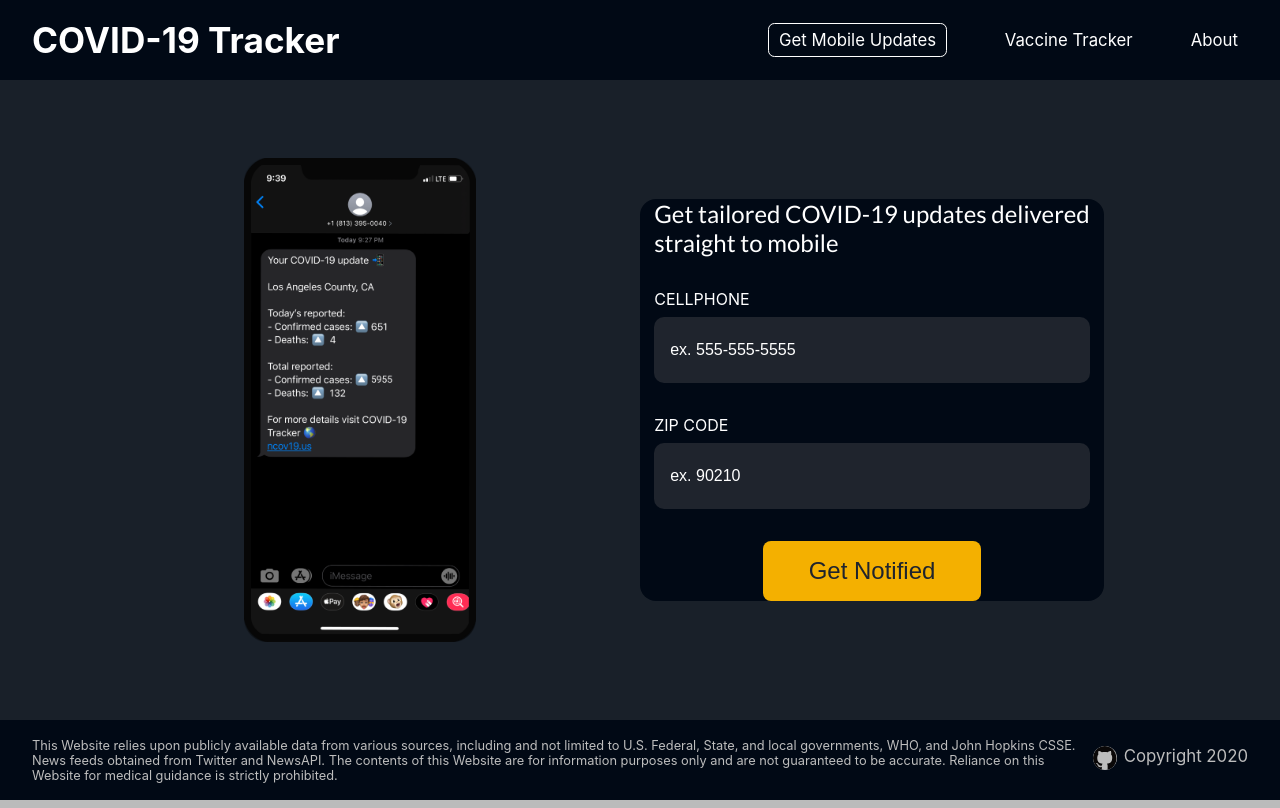
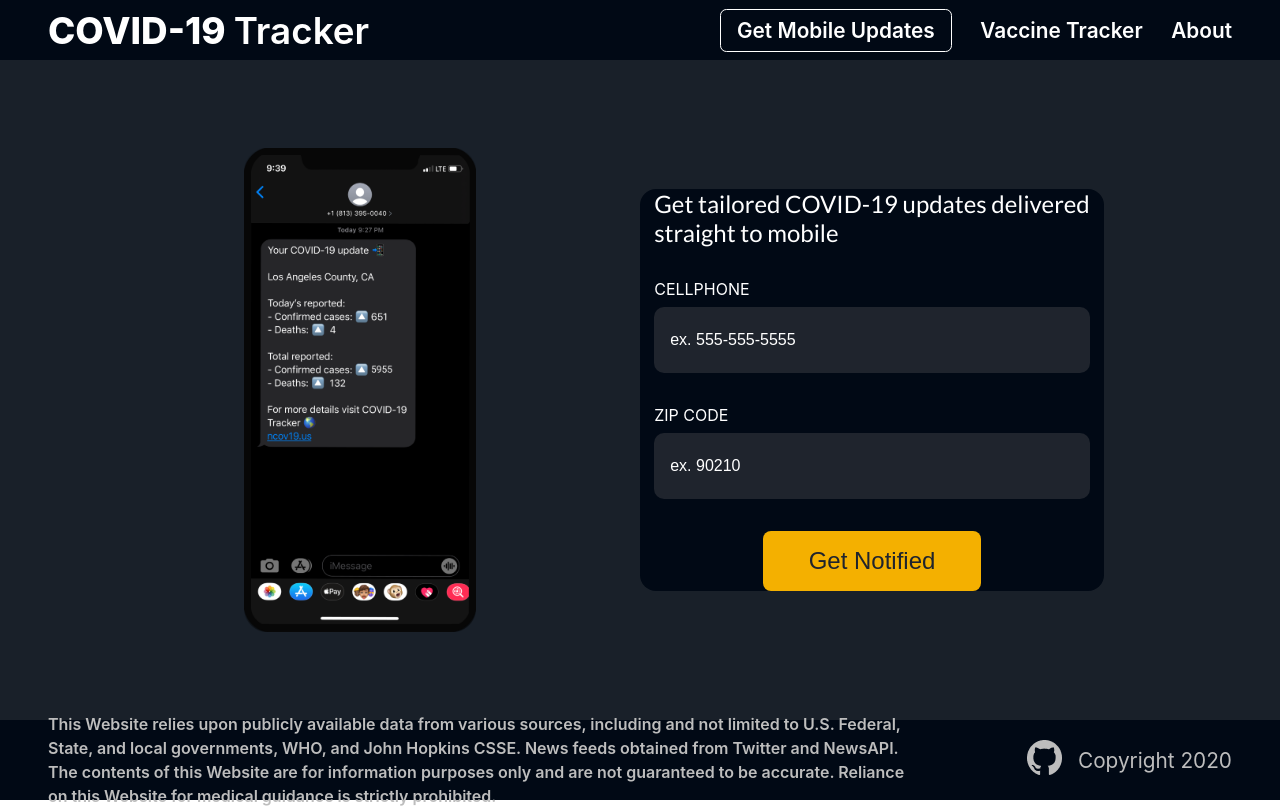
Before and after one commit to ncov19-us/ncov19-sms-bot-fontend, a React (Create React App) app: page / in a window 1280 px wide. Built offline with nearby package versions, Linux system fonts and the light colour scheme.

Commit message:
style: continuity styling tweaks to better match dashboard
Removed instances of "px" being used
Adjust various padding/margin on header and footer

```diff
--- a/src/App.jsx
+++ b/src/App.jsx
@@ -27,21 +27,22 @@
 
   const handleSubmit = e => {
     e.preventDefault();
-    alert("Success, you are now added to the messaging list")
-    // axios
-    //   .post(`${process.env.REACT_APP_API_URL}/sms/web`, state)
-    //   .then(alert("Thank you for subscribing"))
-    //   .catch(e => {
-    //     console.log("AN ERROR WHILE POSTING TO DATABASE", e)
-    //     alert("Sorry, an error happened on our end, please try again later")
-    //   });
+    console.log('req url', process.env.REACT_APP_API_URL)
+    axios
+      .post(`${process.env.REACT_APP_API_URL}/sms/web`, state)
+      .then(res => {
+        console.log(res);
+      })
+      .catch(err => {
+        console.log(err);
+      });
   };
-
+  console.log(state)
   return (
     <div className="App">
       {/* <Navbar/> */}
       <Header />
-      <main class="cta-section">
+      <main className="cta-section">
         <div className="cta-wrapper">
           <div className="img-wrapper">
             <img src={Phone} alt="phone demo of app" className="phone" />
--- a/src/App.scss
+++ b/src/App.scss
@@ -16,7 +16,7 @@
 
   .cta-section {
 
-    height: 80vh;
+    height: 82.5vh;
     display: flex;
     justify-content: center;
     align-items: center;
--- a/src/components/Footer/Footer.jsx
+++ b/src/components/Footer/Footer.jsx
@@ -2,7 +2,7 @@
 import React from "react";
 
 // github icon'
-import github from  "../../assets/github.svg";
+import github from  "../../assets/github.png";
 
 import "../Styles.scss";
 
@@ -11,13 +11,7 @@
 		<div className="foot">
 			<div className="foot-content">
 				<p>
-					This Website relies upon publicly available data from
-					various sources, including and not limited to U.S. Federal,
-					State, and local governments, WHO, and John Hopkins CSSE.
-					News feeds obtained from Twitter and NewsAPI. The contents
-					of this Website are for information purposes only and are
-					not guaranteed to be accurate. Reliance on this Website for
-					medical guidance is strictly prohibited.
+				This Website relies upon publicly available data from various sources, including and not limited to U.S. Federal, State, and local governments, WHO, and John Hopkins CSSE. News feeds obtained from Twitter and NewsAPI. The contents of this Website are for information purposes only and are not guaranteed to be accurate. Reliance on this Website for medical guidance is strictly prohibited.
 				</p>
 			</div>
 			<div className="foot-copyright">
@@ -25,7 +19,7 @@
 					href="https://github.com/ncov19-us/ncov19-sms-bot-frontend"
 					alt="github-project"
 				>
-					<img src={github} alt="project-covid19-vaccine" />
+					<img src={github} alt="project-covid19-vaccine" className="github-logo" />
 				</a>
 				<p>Copyright 2020</p>
 			</div>
--- a/src/components/Header/Header.jsx
+++ b/src/components/Header/Header.jsx
@@ -22,16 +22,16 @@
   return (
     <div className="menubar">
       <div className="title">
-        <a href="#" className="title-link">
-          <h1 className="title-name">COVID-19 Tracker</h1>
+        <a href="https://ncov19.us" className="title-link">
+          <h1 className="title-name">COVID-19 <span className="title-span">Tracker</span></h1>
         </a>
       </div>
       <nav className="menubar-links">
-        <a className="menubar-link" href="#" alt="mobile-sms" id="sms-btn">
+        <a className="menubar-link" href="https://sms.ncov19.us" alt="mobile-sms" id="sms-btn">
           Get Mobile Updates
         </a>
-        <a className="menubar-link" href="#">Vaccine Tracker</a>
-        <a className="menubar-link" href="#">About</a>
+        <a className="menubar-link" href="https://vaccine.ncov19.us/">Vaccine Tracker</a>
+        <a className="menubar-link" href="https://ncov19.us/about">About</a>
       </nav>
       {/* <div className="mobile">
         <Modal trigger={<img src={burger} alt="menu-trigger" />} basic>
--- a/src/components/Navbar/Navbar.jsx
+++ b/src/components/Navbar/Navbar.jsx
@@ -1,22 +1,22 @@
-import React from 'react'
-import "./Navbar.scss"
+// import React from 'react'
+// import "./Navbar.scss"
 
-function Navbar(){
-  return(
-    <header className="header">
+// function Navbar(){
+//   return(
+//     <header className="header">
 
-      <a href="#" className="logo">CORP</a>
-      <input type="checkbox" className="menu-btn" id="menu-btn"/>
-      <label htmlFor="menu-btn" className="menu-icon"><span className="nav-icon"></span></label>
+//       <a href="#" className="logo">CORP</a>
+//       <input type="checkbox" className="menu-btn" id="menu-btn"/>
+//       <label htmlFor="menu-btn" className="menu-icon"><span className="nav-icon"></span></label>
 
-      <ul className="menu">
-        <li><a href="#some" className="nav-link">Some</a></li>
-        <li><a href="#demo" className="nav-link">Demo</a></li>
-        <li><a href="#links" className="nav-link">Links</a></li>
-      </ul>
+//       <ul className="menu">
+//         <li><a href="#some" className="nav-link">Some</a></li>
+//         <li><a href="#demo" className="nav-link">Demo</a></li>
+//         <li><a href="#links" className="nav-link">Links</a></li>
+//       </ul>
 
-    </header>
-  )
-}
+//     </header>
+//   )
+// }
 
-export default Navbar
+// export default Navbar
--- a/src/components/Styles.scss
+++ b/src/components/Styles.scss
@@ -28,14 +28,14 @@
 	display: flex;
 	justify-content: space-between;
 	width: 100%;
-	height: 10vh;
+	height: 7.5vh;
 
 	.title {
 
 		display: flex;
 		justify-content: center;
 		align-items: center;
-		padding-left: 2rem;
+		padding-left: 3rem;
 
 		.title-link {
 
@@ -43,7 +43,12 @@
 			text-decoration: none;
 
 			.title-name {
-				font-size: 2.2rem;
+				font-size: 2.3rem;
+				font-weight: 800;
+
+				.title-span {
+					font-weight: 600;
+				}
 			}
 
 		}
@@ -51,16 +56,16 @@
 
 	.menubar-links {
 
-		width: 40%;
+		width: 35rem;
 		display: flex;
 		justify-content: space-between;
-		padding-right: 2rem;
+		padding-right: 3rem;
 		align-items: center;
 
 		#sms-btn {
-			border: 1px solid white;
+			border: 0.05rem solid white;
+			padding: .5rem 1rem;
 			border-radius: .4rem;
-			margin-right: 2%;
 
 			&:hover{
 				border-color: #F4B000;
@@ -70,8 +75,8 @@
 		.menubar-link {
 			text-decoration: none;
 			color: #fff;
-			padding: 6px 10px;
-			font-size: 1.05rem;
+			font-size: 1.3rem;
+			font-weight: 600;
 
 			&:hover{
 				color: #F4B000;
@@ -171,10 +176,13 @@
 	display: flex;
 	justify-content: space-between;
 	align-items: center;
-	padding: 0 2rem 0 2rem;
+	padding: 0 3rem;
 
 	.foot-content {
-		font-size: .8rem;
+		font-weight: 600;
+		font-size: 1rem;
+		line-height: 1.5rem;
+		width: 85%;
 		// border: 2px solid orange;
 
 		@media #{$phablet} {
@@ -187,19 +195,19 @@
 	.foot-copyright {
 		// @include flex(flex-end, row);
 		width: 30%;
-		font-size: 1.05rem;
+		font-size: 1.3rem;
 		margin: auto;
 		display: flex;
+		align-items: center;
 		justify-content: flex-end;
 		// border: 2px solid orange;
 
 		a {
-			margin: auto 4% auto 0;
+			// margin: auto 4% auto 0;
 		}
 
-		img {
-			background: #bdbdbd;
-			border-radius: 100%;
+		.github-logo {
+			margin-right: 1rem;
 		}
 
 		@media #{$phablet} {
--- a/src/index.css
+++ b/src/index.css
@@ -2,6 +2,12 @@
   margin: 0;
   padding: 0;
   box-sizing: border-box;
+}
+
+html {
+  font-family: 'Roboto', sans-serif;
+  width: 100%;
+  height: 100%;
 }
 
 body {
```
Also changed, not shown: src/assets/github.png (added), 1 other file (tests, documents, lock files or other folders).
